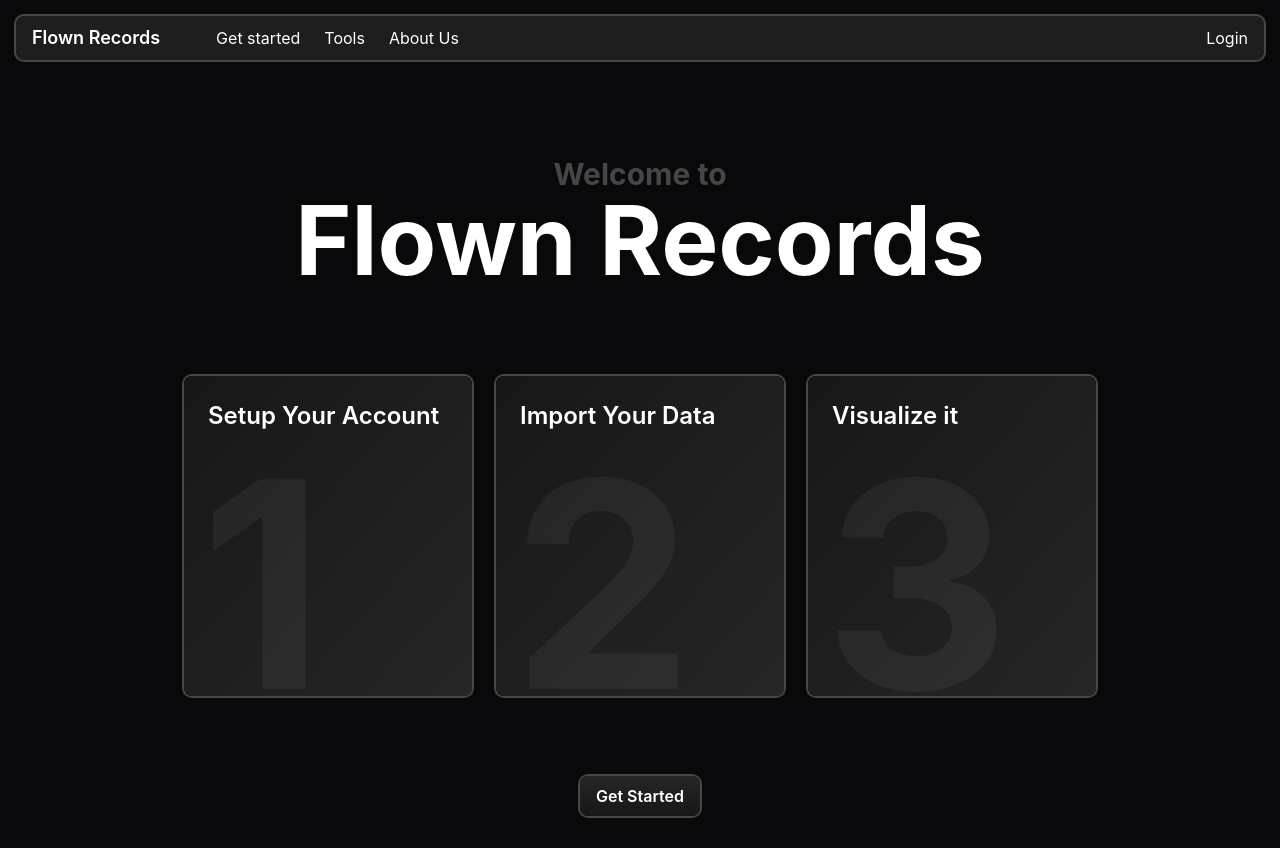
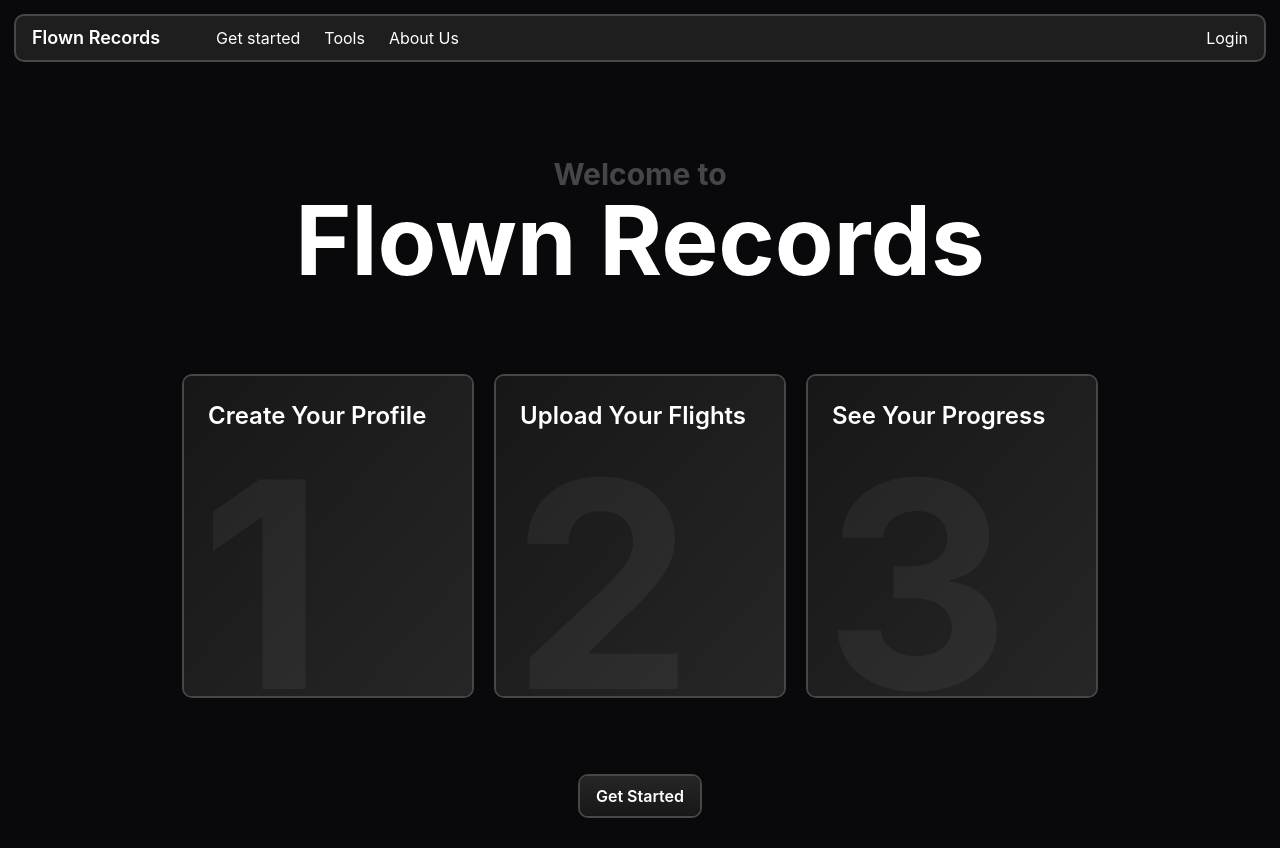
Before and after one commit to flownrecords/website, a React (Vite) app: page /login in a window 1280 px wide. Built offline with nearby package versions, Linux system fonts and the light colour scheme.

Commit message:
📝 Correct text on home cards

```diff
--- a/src/pages/general/Home.tsx
+++ b/src/pages/general/Home.tsx
@@ -7,18 +7,24 @@ export default function Home() {
             <Splash/>
 
             <div className="flex gap-6 p-10 justify-center">
-                <div className="relative w-72 h-64 md:h-80 bg-gradient-to-br from-neutral-900 to-neutral-800 hover:from-neutral-800 hover:to-neutral-900 rounded-lg p-2 md:p-6 text-white overflow-hidden ring-2 ring-white/25 transition duration-500">
-                    <div className="text-lg md:text-2xl font-semibold z-10 relative">Setup Your Account</div>
+                <div
+                title="Personalize your dashboard and manage your pilot logbook all in one place."
+                className="relative w-72 h-64 md:h-80 bg-gradient-to-br from-neutral-900 to-neutral-800 hover:from-neutral-800 hover:to-neutral-900 rounded-lg p-2 md:p-6 text-white overflow-hidden ring-2 ring-white/25 transition duration-500">
+                    <div className="text-lg md:text-2xl font-semibold z-10 relative">Create Your Profile</div>
                     <div className="absolute text-[14rem] md:text-[18rem] h-[16rem] md:h-[20rem] font-bold text-white/5 bottom-2 left-4">1</div>
                 </div>
 
-                <div className="relative w-72 h-64 md:h-80 bg-gradient-to-br from-neutral-900 to-neutral-800 hover:from-neutral-800 hover:to-neutral-900 rounded-lg p-2 md:p-6 text-white overflow-hidden ring-2 ring-white/25 transition duration-500">
-                    <div className="text-lg md:text-2xl font-semibold z-10 relative">Import Your Data</div>
+                <div
+                title="Import logs from FlightLogger and other sources."
+                className="relative w-72 h-64 md:h-80 bg-gradient-to-br from-neutral-900 to-neutral-800 hover:from-neutral-800 hover:to-neutral-900 rounded-lg p-2 md:p-6 text-white overflow-hidden ring-2 ring-white/25 transition duration-500">
+                    <div className="text-lg md:text-2xl font-semibold z-10 relative">Upload Your Flights</div>
                     <div className="absolute text-[14rem] md:text-[18rem] h-[16rem] md:h-[20rem] font-bold text-white/5 bottom-2 left-4">2</div>
                 </div>
 
-                <div className="relative w-72 h-64 md:h-80 bg-gradient-to-br from-neutral-900 to-neutral-800 hover:from-neutral-800 hover:to-neutral-900 rounded-lg p-2 md:p-6 text-white overflow-hidden ring-2 ring-white/25 transition duration-500">
-                    <div className="text-lg md:text-2xl font-semibold z-10 relative">Visualize it</div>
+                <div
+                title="Dive into charts, trends, and milestones. Visualize your flight experience."
+                className="relative w-72 h-64 md:h-80 bg-gradient-to-br from-neutral-900 to-neutral-800 hover:from-neutral-800 hover:to-neutral-900 rounded-lg p-2 md:p-6 text-white overflow-hidden ring-2 ring-white/25 transition duration-500">
+                    <div className="text-lg md:text-2xl font-semibold z-10 relative">See Your Progress</div>
                     <div className="absolute text-[14rem] md:text-[18rem] h-[16rem] md:h-[20rem] font-bold text-white/5 bottom-2 left-4">3</div>
                 </div>
             </div>
--- a/src/pages/user/Me.tsx
+++ b/src/pages/user/Me.tsx
@@ -137,11 +137,12 @@ export default function Me() {
         <div className="col-span-1 lg:col-span-3">
           <div className="ring-2 ring-white/25 rounded-lg p-4">
 
-            <h1 className="text-2xl font-bold text-white mb-4">My Profile</h1>
+            <h1 className="text-2xl font-bold text-white mb-4">Overview</h1>
             <p className="text-white/75 mb-4">Manage your account settings and preferences.</p>
 
           </div>
         </div>
+
         <div className="col-span-1 ring-2 ring-white/25 rounded-lg p-4 hidden lg:block">
           <div className="flex flex-col space-y-4">
             <Button text="Edit Profile" to="/me/edit"/>
@@ -149,6 +150,17 @@ export default function Me() {
             <Button text="Share" onClick={() => {}} type="button"/>
           </div>
         </div>
+
+        <div className="col-span-3"></div>
+
+        <div className="col-span-1 ring-2 ring-white/25 rounded-lg p-4 hidden lg:block">
+          <div className="flex justify-between">
+            <span className="font-semibold text-white/50">Local Weather</span><span>LPPR</span>
+          </div>
+          <div>
+
+          </div>
+        </div>
       </div>
     </div>
   );
```
